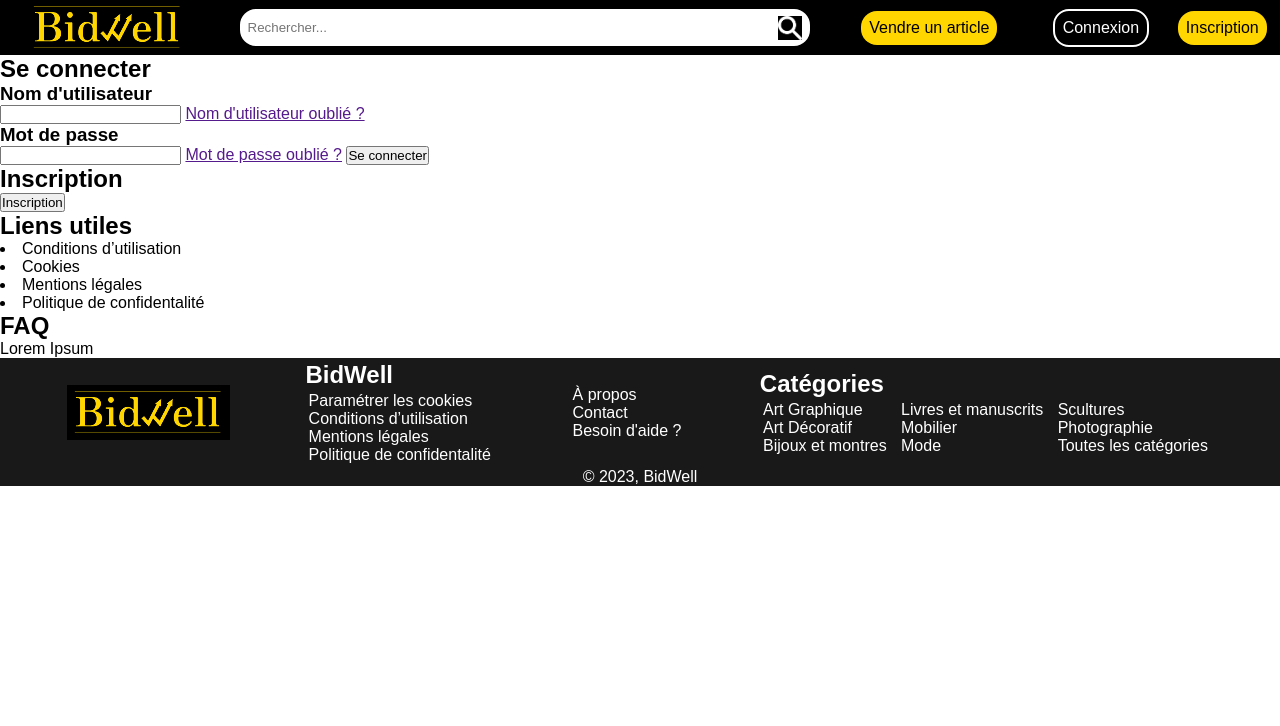
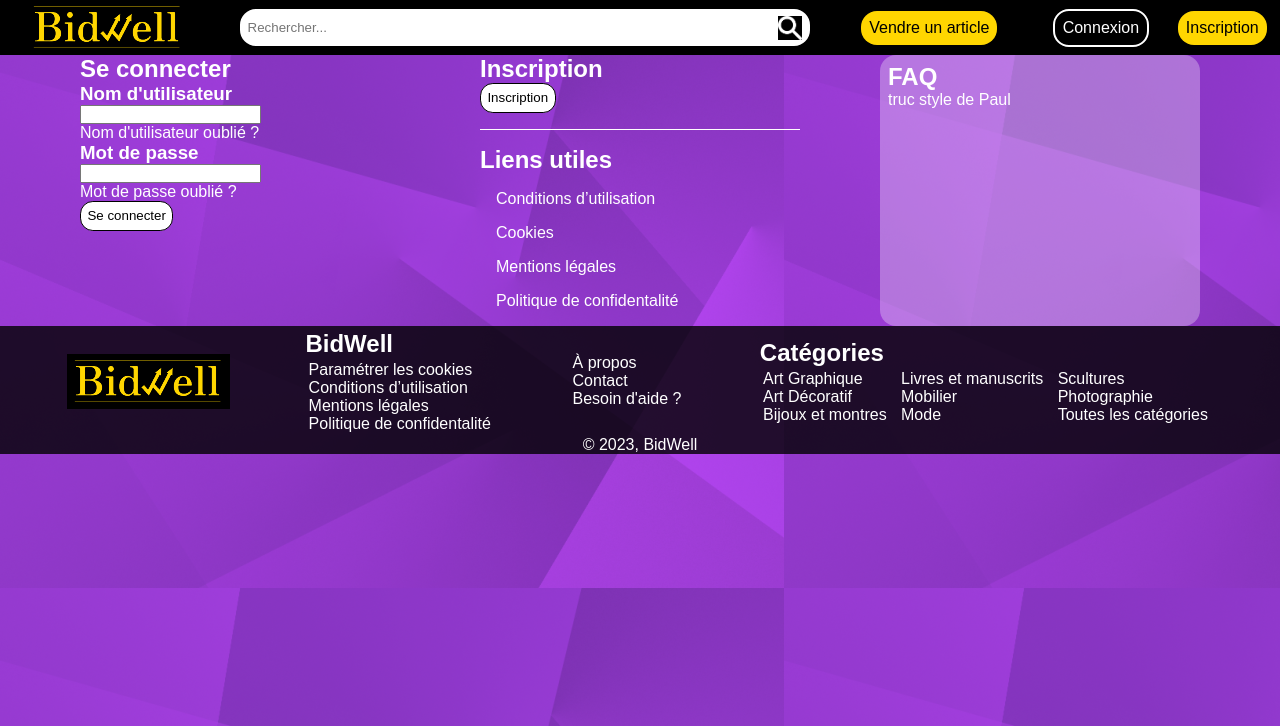
Before and after one commit to c-leri/Bidwell, a PHP site: page /view/connect.view.php in a window 1280 px wide. Shown: the top 726 px of the page. Run offline with PHP 8.4, Linux system fonts and the light colour scheme.

Commit message:
debut des pages connect

```diff
--- a/prototype/view/connect.view.php
+++ b/prototype/view/connect.view.php
@@ -24,7 +24,7 @@
     <header>
         <?php include(__DIR__ . '/menu.viewpart.php') ?>
     </header>
-    <main>
+    <main class="connect">
         <div class="left">
             <h2> Se connecter </h2>
 
@@ -53,22 +53,22 @@
                     <button type="submit">Inscription</button>
                 </form>
             </div>
-
+            <hr>
             <div class="bot">
                 <h2> Liens utiles </h2>
+                <ul>
                 <li><a href="#"></a>Conditions d’utilisation</li>
                 <li><a href="#"></a>Cookies</li>
                 <li><a href="#"></a>Mentions légales</li>
                 <li><a href="#"></a>Politique de confidentalité</li>
-
+                </ul>
             </div>
         </div>
+        <div class="right">
+        <h2> FAQ </h2>
+        <p>truc style de Paul</p>
+        </div>
     </main>
-
-    <aside>
-        <h2> FAQ </h2>
-        Lorem Ipsum
-    </aside>
     <footer>
         <?php include(__DIR__ . '/footer.viewpart.php') ?>
     </footer>
--- a/prototype/view/design/styleConnect.css
+++ b/prototype/view/design/styleConnect.css
@@ -1,4 +1,57 @@
-/*  --- Main --- */
 @media only screen and (min-width: 960px) {
+    /*  --- Se connecter et s'inscrire--- */
+    /*  -- Main -- */
+    main.connect{
+        display: flex;
+        flex-direction: row;
+        justify-content: space-evenly;
+        color: var(--couleur-blanc);
+    }
 
+    main.connect>div{
+        width: 25%;
+    }
+
+    main.connect button{
+        text-decoration: none;
+        color: var(--couleur-noir);
+        background-color: var(--couleur-blanc);
+        border: 0.1rem solid var(--couleur-noir);
+        border-radius: 0.8rem;
+        white-space: nowrap;
+        display: block;
+        padding: 0.4rem;
+    }
+
+    main.connect a{
+        text-decoration: none;
+        display: block;
+        font-size: 1rem;
+        color: var(--couleur-blanc);
+    }
+
+    /* -- Partie de gauche -- */
+    .left {
+        display: flex;
+        flex-direction: column;
+    }
+    /* -- Partie du milieu -- */
+    .center li{
+        margin: 1rem;
+        list-style-type: none;
+        font-size: 1rem;
+    }
+    /* -- Partie du milieu -- */
+    .right {
+        padding: 0.5rem;
+        background-color: var(--couleur-blanc30);
+        border-radius: 1rem;
+    }
+    /* -- Design -- */
+    hr {
+        margin: 1rem 0rem 1rem 0rem;
+        height: 0.1rem;
+        background-color: var(--couleur-blanc);
+        border: none;
+    }
 }
--- a/prototype/view/design/styleFooter.css
+++ b/prototype/view/design/styleFooter.css
@@ -40,7 +40,7 @@
     footer {
         min-height: 0;
         width: 100%;
-        background-color: var(--couleur-marron);
+        background-color: var(--couleur-noir80);
     }
 
     footer p {
--- a/prototype/view/design/styleGeneral.css
+++ b/prototype/view/design/styleGeneral.css
@@ -14,6 +14,8 @@
         --couleur-noir: black;
         --couleur-violet: purple;
         --couleur-blanc: white;
+        --couleur-blanc30: rgba(255, 255, 255, 30%);;
+        --couleur-noir80: rgba(0, 0, 0, 80%);
         --couleur-noir30: rgba(0, 0, 0, 30%);
         --couleur-marron: rgb(25, 25, 25);
     }
@@ -21,5 +23,10 @@
     body {
         width: 100%;
         font-family: Arial, Helvetica, sans-serif;
+        background-image: url(./img/bg1.png);
+    }
+
+    button:hover {
+        cursor: pointer;
     }
 }
--- a/prototype/view/design/stylePagePrincipale.css
+++ b/prototype/view/design/stylePagePrincipale.css
@@ -2,6 +2,9 @@
 @media only screen and (min-width: 960px) {
     hr {
         margin: 1rem 2rem 1rem 2rem;
+        height: 0.1rem;
+        background-color: var(--couleur-noir);
+        border: none;
     }
 
     /* -- Slider -- */
```
Also changed, not shown: prototype/view/design/styleCondition.css (+4 -4 lines), prototype/view/signup.view.php (+7 -6 lines), prototype/view/design/img/bg1.png (added).
